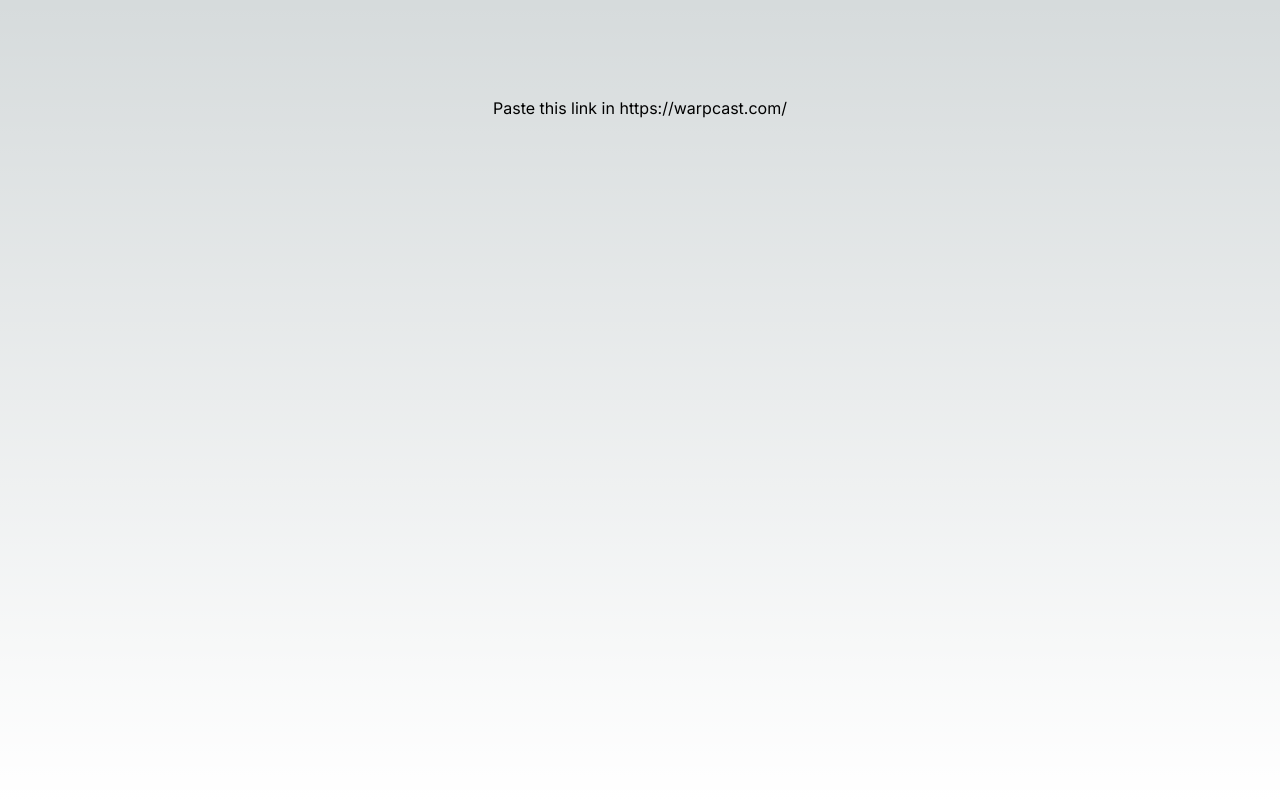
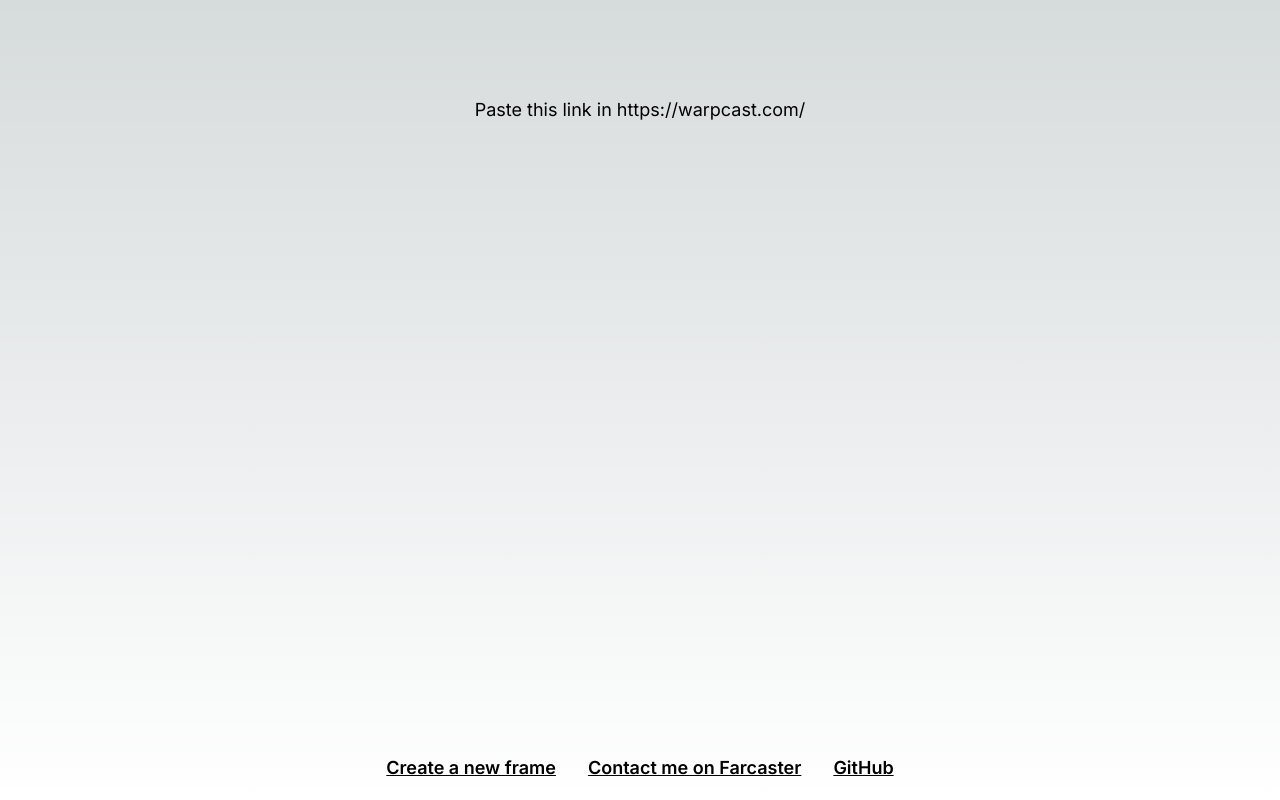
Before and after one commit to anastasiarods/fc-reader, a Next.js app: page /reader/1 in a window 1280 px wide. Built offline with nearby package versions, Linux system fonts and the light colour scheme; no server answers; the database is empty.

Commit message:
Small fixes on the web page

```diff
--- a/app/api/reader/[[...routes]]/route.tsx
+++ b/app/api/reader/[[...routes]]/route.tsx
@@ -25,6 +25,7 @@
   let error = null;
   let uuid = null;
 
+  try {
     if (inputText) {
       const validatedFields = schema.safeParse({
         url: inputText,
@@ -37,6 +38,9 @@
         uuid = await newPost(url);
         error = uuid ? null : "Invalid URL";
       }
+    }
+  } catch (e) {
+    error = "Try another URL";
   }
 
   //If new link was created, return success message frame
@@ -53,7 +57,7 @@
             <Heading>New FCReader Frame ✅</Heading>
             <Text color="text100" size="20">
               New frame was successfully created! You can share it using the
-              share button
+              Share button
             </Text>
           </VStack>
         </Box>
@@ -80,7 +84,7 @@
           <Text color="text100" size="20">
             {error
               ? `Could't create a new frame. ${error || ""}`
-              : "Paste a URL in the input field to create a new frame"}
+              : "Paste a URL into the input field to create a new frame"}
           </Text>
         </VStack>
       </Box>
--- a/app/reader/[postId]/page.tsx
+++ b/app/reader/[postId]/page.tsx
@@ -2,7 +2,6 @@
 import type { Metadata, ResolvingMetadata } from "next";
 import { BASE_URL } from "../../constants";
 import { getPostUrl } from "@/app/lib/db";
-import Script from "next/script";
 
 type Props = {
   params: { postId: string };
@@ -30,7 +29,35 @@
       >{`typeof window !== "undefined" && window.location.replace("${ogUrl}")`}</Script> */}
 
       <main className="flex min-h-screen flex-col items-center px-24 pt-24">
-        <h1>Paste this link in https://warpcast.com/</h1>
+        <div className="space-y-3 w-2/3 max-w-2xl flex-1 flex flex-col gap-8 items-center text-lg">
+          Paste this link in https://warpcast.com/
+        </div>
+
+        <div className="container flex justify-center py-4 flex-row items-center space-y-0 md:h-16 gap-8">
+          <a
+            href="/"
+            rel="noopener noreferrer"
+            className="text-lg font-semibold underline"
+          >
+            Create a new frame
+          </a>
+          <a
+            href="https://warpcast.com/nastya"
+            target="_blank"
+            rel="noopener noreferrer"
+            className="text-lg font-semibold underline"
+          >
+            Contact me on Farcaster
+          </a>
+          <a
+            href="https://github.com/anastasiarods/fc-reader"
+            target="_blank"
+            rel="noopener noreferrer"
+            className="text-lg font-semibold underline"
+          >
+            GitHub
+          </a>
+        </div>
       </main>
     </>
   );
```
Lines whose indentation alone changed are shown as unchanged.
